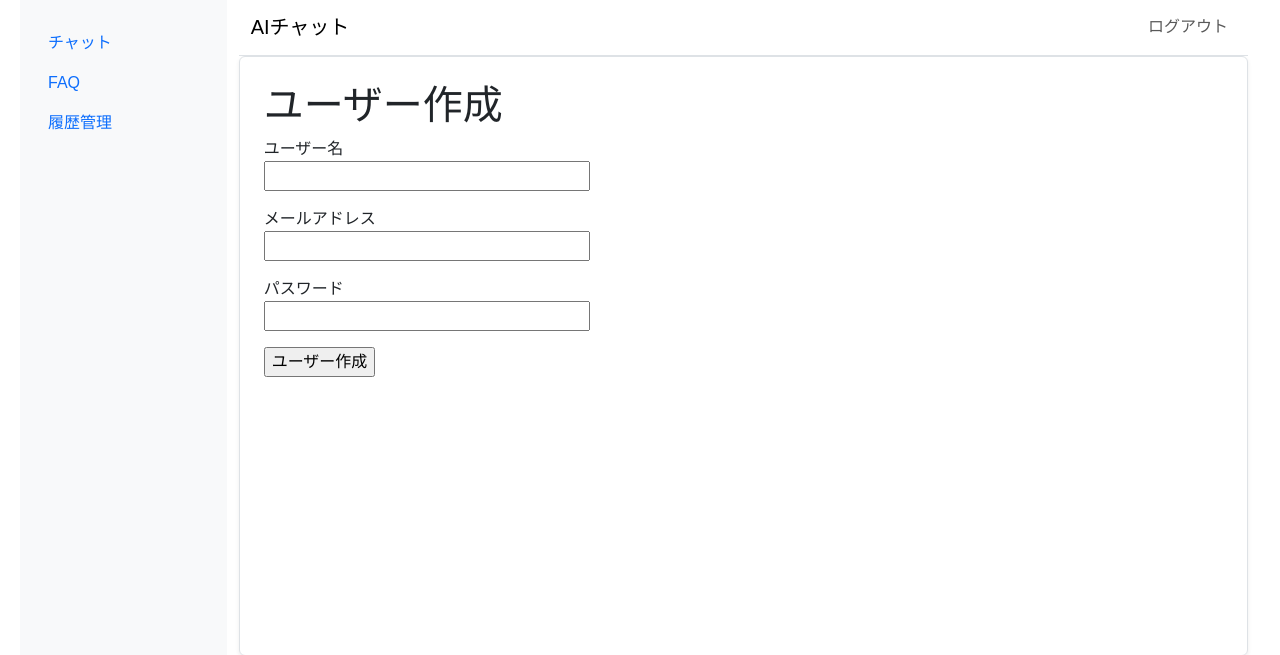
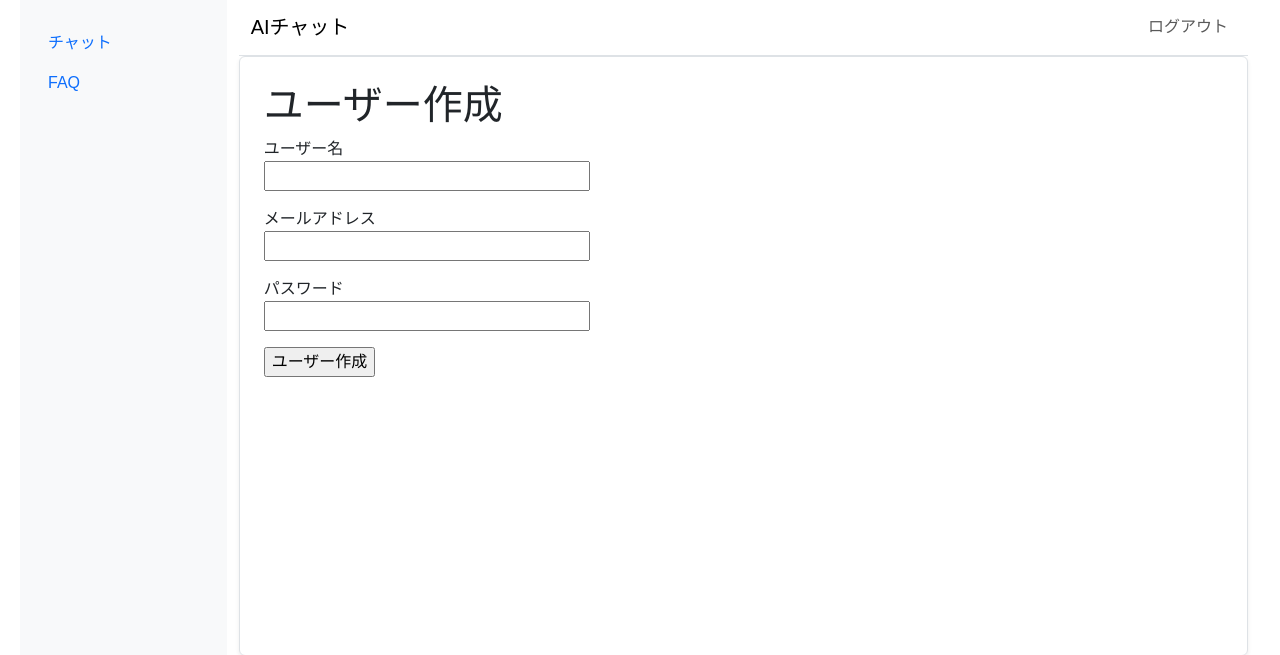
Before and after one commit to komakih/mock_development_exercises, a Flask app: template app/templates/admin/user_create.html in a window 1280 px wide. Shown: the part 21-676 px from the top of the page. Run offline with Flask 3, Linux system fonts and the light colour scheme; the template is opened without the code that fills it: values that come from a table or form of the project are taken from there, others are empty; parts of the project's set-up code (start-up, migrations or seed data) failed here and were passed over; some libraries are stand-ins or nearby versions.

Commit message:
サイドバーのアクセス制御

```diff
--- a/app/templates/layout/sidebar.html
+++ b/app/templates/layout/sidebar.html
@@ -1,5 +1,9 @@
 <nav class="nav flex-column">
   <a class="nav-link active" href="{{ url_for('chat.index') }}">チャット</a>
   <a class="nav-link" href="{{ url_for('faq.faq_help') }}">FAQ</a>
-  <a class="nav-link" href="{{ url_for('history.history_list') }}">履歴管理</a>
+    {% if current_user.has_permission('view_history') %}
+      <div class="sidebar-section">
+        <a class="nav-link" href="{{ url_for('history.history_list') }}">履歴一覧</a>
+      </div>
+    {% endif %}
 </nav>
```
